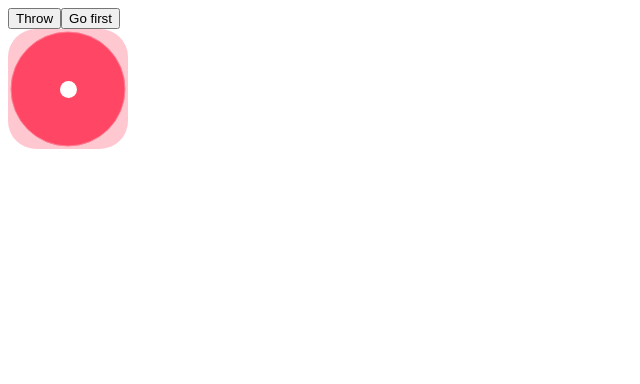
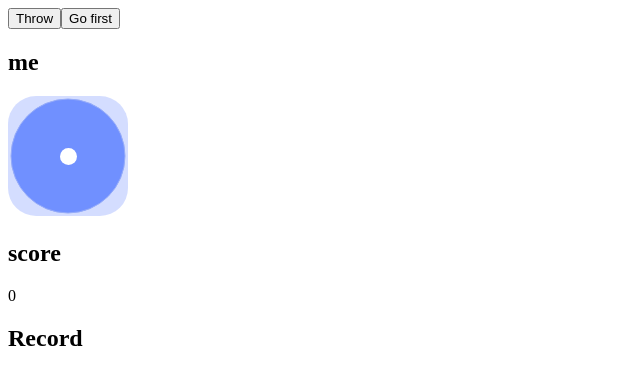
Before and after one commit to kyk1211/dicegame, a React (Create React App) app: page / in a window 1280 px wide. Shown: the top 384 px of the page, without its empty margins (0-640 px from the left). Built offline with nearby package versions, Linux system fonts and the light colour scheme.

Commit message:
state(2)

```diff
--- a/src/App.js
+++ b/src/App.js
@@ -8,14 +8,20 @@ function random(n) {
 
 function App() {
   const [num, setNum] = useState(1);
+  const [sum, setSum] = useState(0);
+  const [gameHistory, setGameHistory] = useState([]);
 
   const handleRollClick = () => {
     const nextNum = random(6);
     setNum(nextNum);
+    setSum(sum + nextNum);
+    setGameHistory([...gameHistory,nextNum]);
   };
 
   const handleClearClick = () => {
     setNum(1);
+    setSum(0);
+    setGameHistory([]);
   }
 
   return (
@@ -24,7 +30,14 @@ function App() {
         <Button onClick={handleRollClick}>Throw</Button>
         <Button onClick={handleClearClick}>Go first</Button>
       </div>
-      <Dice color='red' num={num} />
+      <div>
+        <h2>me</h2>
+        <Dice color='blue' num={num} />
+        <h2>score</h2>
+        <p>{sum}</p>
+        <h2>Record</h2>
+        <p>{gameHistory.join(', ')}</p>
+      </div>
     </div>
   );
 }
```
